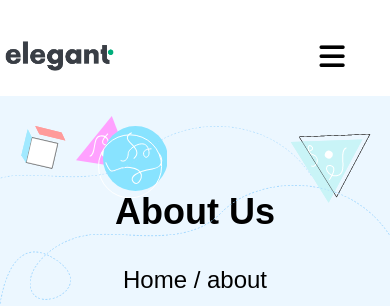
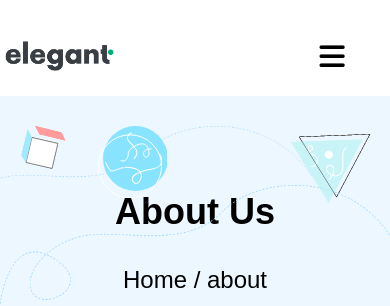
Before and after one commit to yaserdemet/elegant-react, a React (Create React App) app: page /about in a window 390 px wide. Shown: the top 306 px of the page. Built offline with nearby package versions, Linux system fonts and the light colour scheme; a web font is replaced by a local one.

Commit message:
iconFixed

```diff
--- a/src/components/About/Header.jsx
+++ b/src/components/About/Header.jsx
@@ -11,7 +11,7 @@ const Header = () => {
         <img src={icon1} alt="" className="absolute left-[5%] top-[10%] " />
         <img src={icon1} alt="" className="absolute right-[15%] bottom-[3%] " />
         <div className=" bg-[##ecf7ff] z-10" style={{ zIndex: "-20" }}>
-        <div className = "absolute top-5 right-60">
+        <div className = "absolute top-5 right-60 hidden md:inline-block">
           <svg
             xmlns="http://www.w3.org/2000/svg"
             width="74.044"
```
